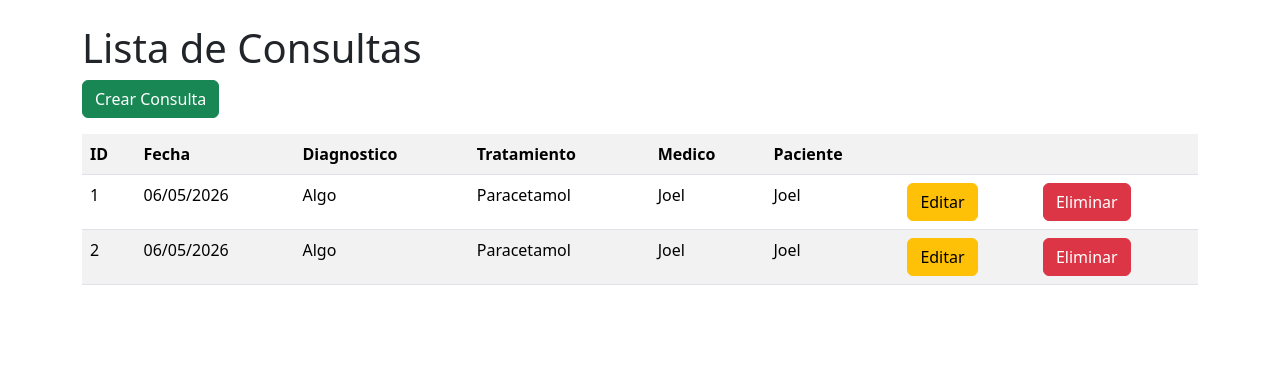
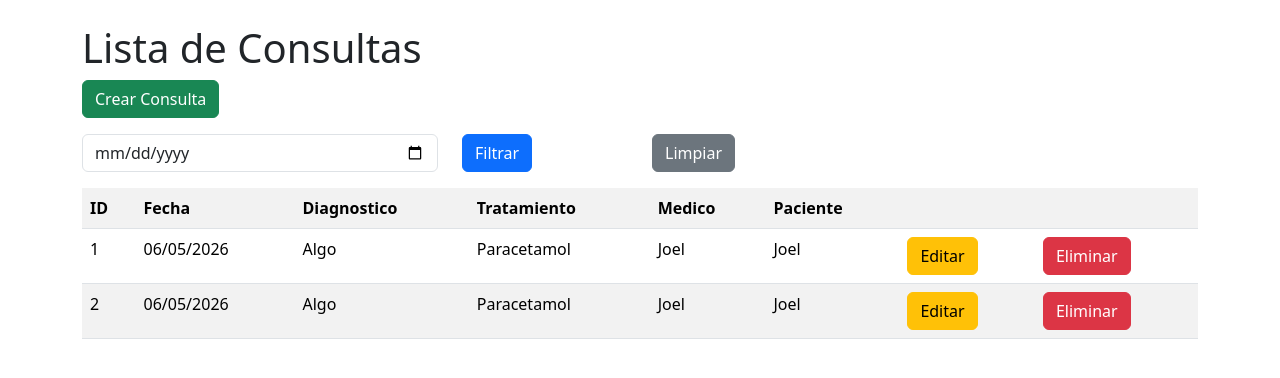
Before and after one commit to JhoeJhl/MVCFlaskSitemaMedico, a Flask app: page /consultas/ in a window 1280 px wide. Shown: the part 56-434 px from the top of the page. Run offline with Flask 3, Linux system fonts and the light colour scheme.

Commit message:
Sistema Gestion Clinica

```diff
--- a/controllers/ConsultaController.py
+++ b/controllers/ConsultaController.py
@@ -13,7 +13,13 @@ consulta_bp = Blueprint('consulta', __name__,url_prefix="/consultas")
 @consulta_bp.route("/")
 def index():
     #Recupera todos los registro de consultas
-    consultas = Consulta.get_all()
+    fecha = request.args.get('fecha')
+
+    if fecha:
+        consultas = Consulta.query.filter_by(fecha=fecha).all()
+    else:
+        consultas = Consulta.get_all()
+
     return ConsultaView.list(consultas)
 
 @consulta_bp.route("/create", methods=['GET','POST'])
--- a/templates/consultas/index.html
+++ b/templates/consultas/index.html
@@ -3,13 +3,44 @@
 
 {% block content %}
 <br>
+
 <h1>Lista de Consultas</h1>
 
 <a href="{{ url_for('consulta.create') }}" class="btn btn-success mb-3">
   Crear Consulta
 </a>
 
+<!-- FILTRO POR FECHA -->
+<form method="GET" class="mb-3">
+
+  <div class="row">
+
+    <div class="col-md-4">
+      <input
+        type="date"
+        name="fecha"
+        class="form-control"
+      >
+    </div>
+
+    <div class="col-md-2">
+      <button type="submit" class="btn btn-primary">
+        Filtrar
+      </button>
+    </div>
+
+    <div class="col-md-2">
+      <a href="{{ url_for('consulta.index') }}" class="btn btn-secondary">
+        Limpiar
+      </a>
+    </div>
+
+  </div>
+
+</form>
+
 <table class="table table-striped">
+
   <tr>
     <th>ID</th>
     <th>Fecha</th>
@@ -25,7 +56,7 @@
 
   <tr>
     <td>{{ item.id_consulta }}</td>
-    <td>{{ item.fecha.strftime('%d/%m/%Y')}}</td>
+    <td>{{ item.fecha.strftime('%d/%m/%Y') }}</td>
     <td>{{ item.diagnostico }}</td>
     <td>{{ item.tratamiento }}</td>
     <td>{{ item.medico.nombre }}</td>
@@ -48,9 +79,11 @@
         Eliminar
       </a>
     </td>
+
   </tr>
 
   {% endfor %}
+
 </table>
 
 {% endblock %}
```
Also changed, not shown: 1 other file.
